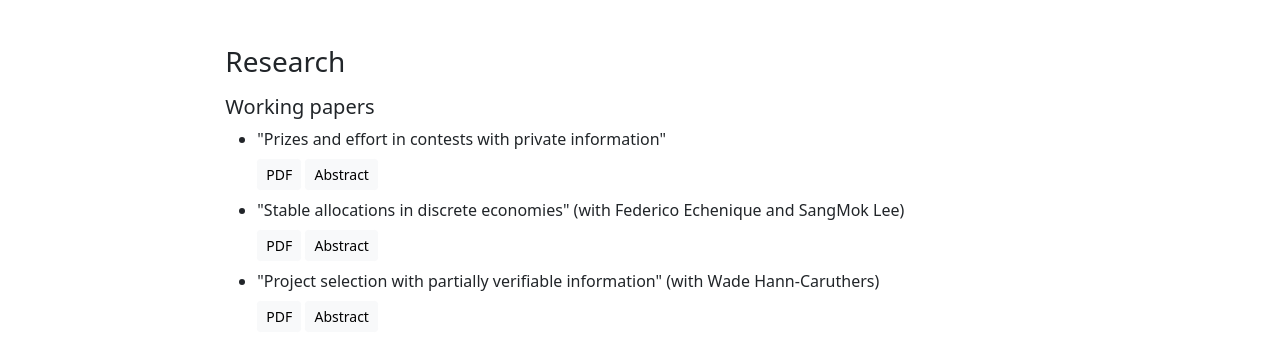
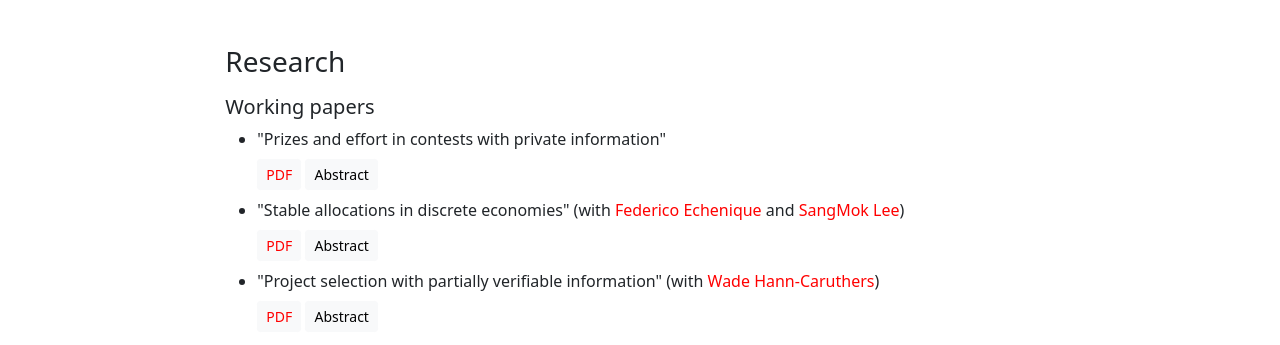
Before and after one commit to sumitgoel8/sumitgoel8.github.io, a plain HTML site: page index.html in a window 1280 px wide. Shown: the part 449-794 px from the top of the page. Drawn offline with nearby package versions, Linux system fonts and the light colour scheme.

Commit message:
Update index.html

```diff
--- a/index.html
+++ b/index.html
@@ -32,7 +32,10 @@
   	visibility: hidden;
 	}
 
-
+	a:link {
+	color: red;
+	text-decoration: none;
+	}
 	a {
 	color: inherit;
   	text-decoration: none;
```
